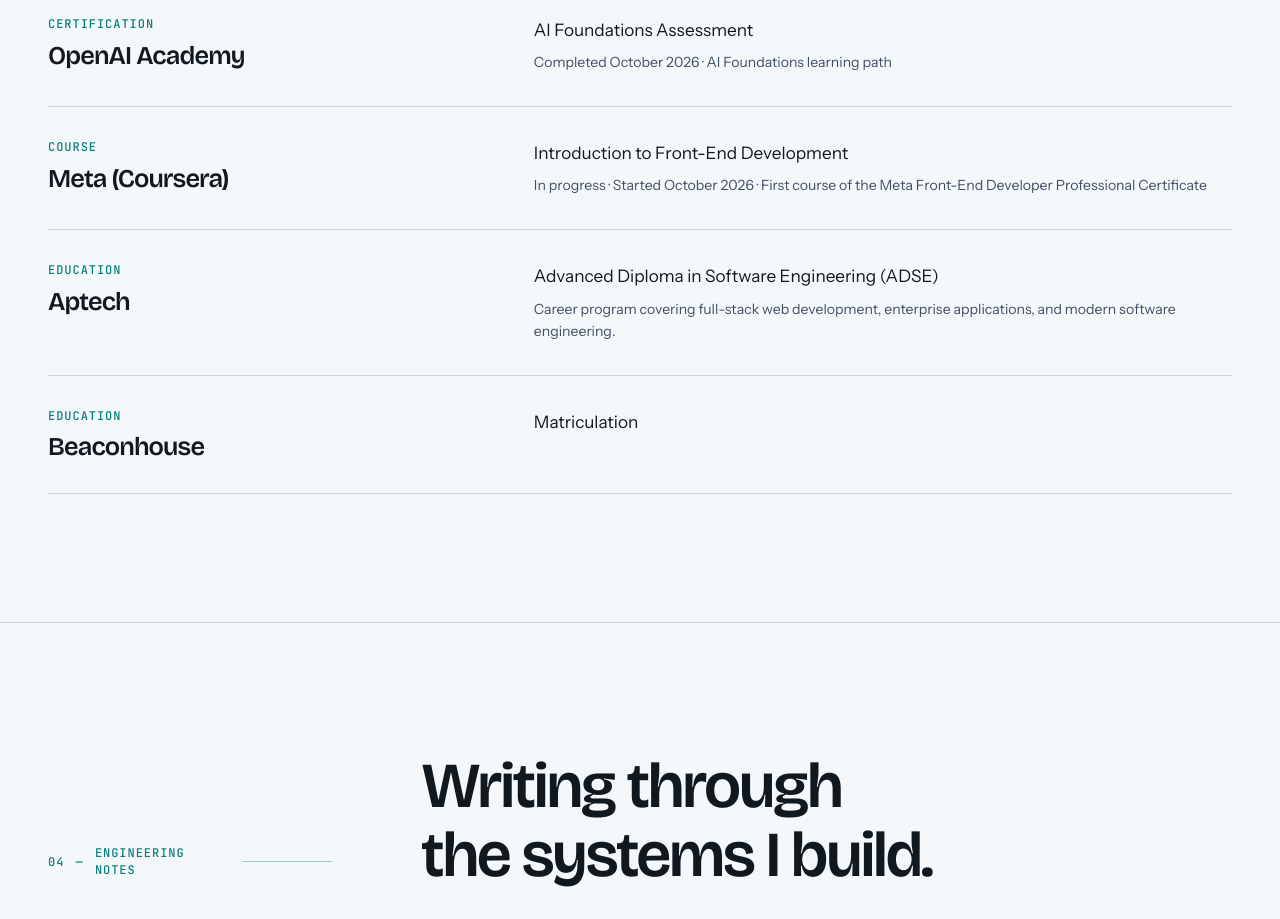
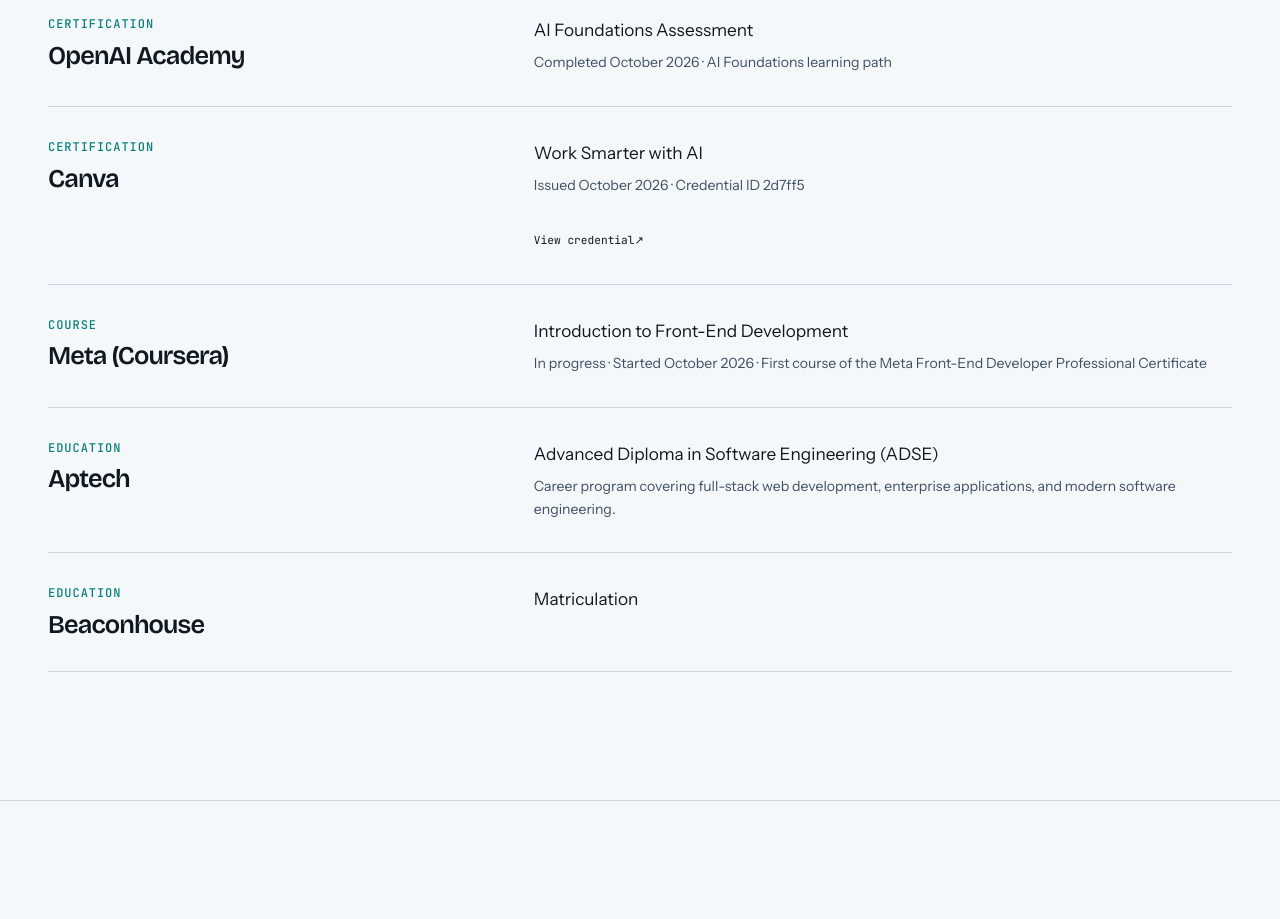
Before and after one commit to fazal305/portfolio-2026, a React (Vite) app: page / in a window 1280 px wide. Shown: the part 10060-10979 px from the top of the page. Built offline with nearby package versions, Linux system fonts and the light colour scheme.

Commit message:
Add Canva Work Smarter with AI certification

```diff
--- a/src/components/Experience.jsx
+++ b/src/components/Experience.jsx
@@ -130,7 +130,11 @@
           >
             <li>
               <a
-                href={`${import.meta.env.BASE_URL}${entry.credential.url.replace(/^\//, "")}`}
+                href={
+                  entry.credential.url.startsWith("http")
+                    ? entry.credential.url
+                    : `${import.meta.env.BASE_URL}${entry.credential.url.replace(/^\//, "")}`
+                }
                 target="_blank"
                 rel="noreferrer"
               >
--- a/src/data/experience.js
+++ b/src/data/experience.js
@@ -231,6 +231,18 @@
     isPlaceholder: false,
   },
   {
+    id: "canva-work-smarter-with-ai",
+    kind: "Certification",
+    institution: "Canva",
+    program: "Work Smarter with AI",
+    details: "Issued October 2026 · Credential ID 2d7ff5",
+    credential: {
+      label: "View credential",
+      url: "https://canva.com/design-school/certification-award/2d7ff518-7415-49d8-936d-08043a68353b",
+    },
+    isPlaceholder: false,
+  },
+  {
     id: "meta-intro-front-end",
     kind: "Course",
     institution: "Meta (Coursera)",
```
Also changed, not shown: 1 other file (tests, documents, lock files or other folders).
